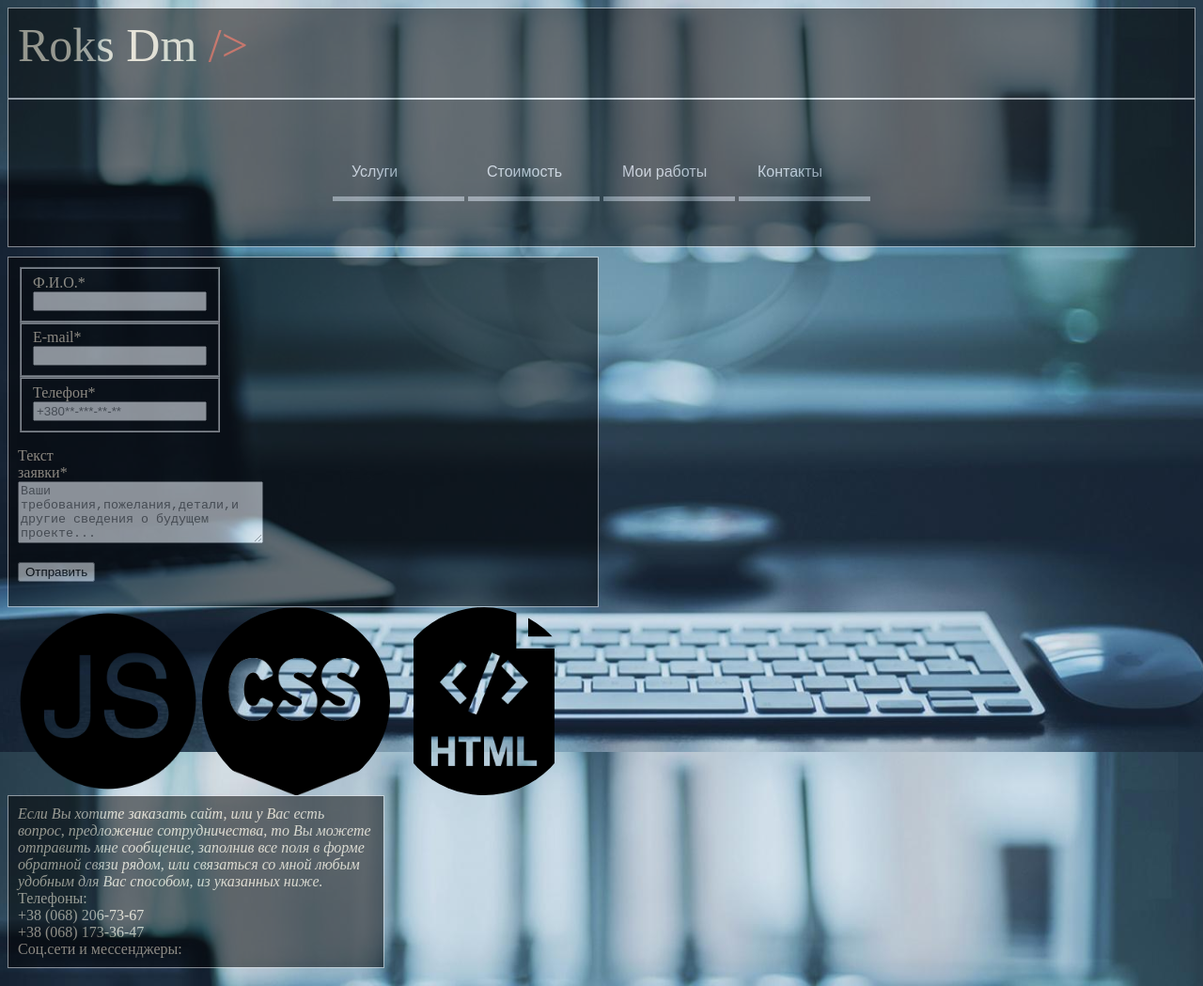
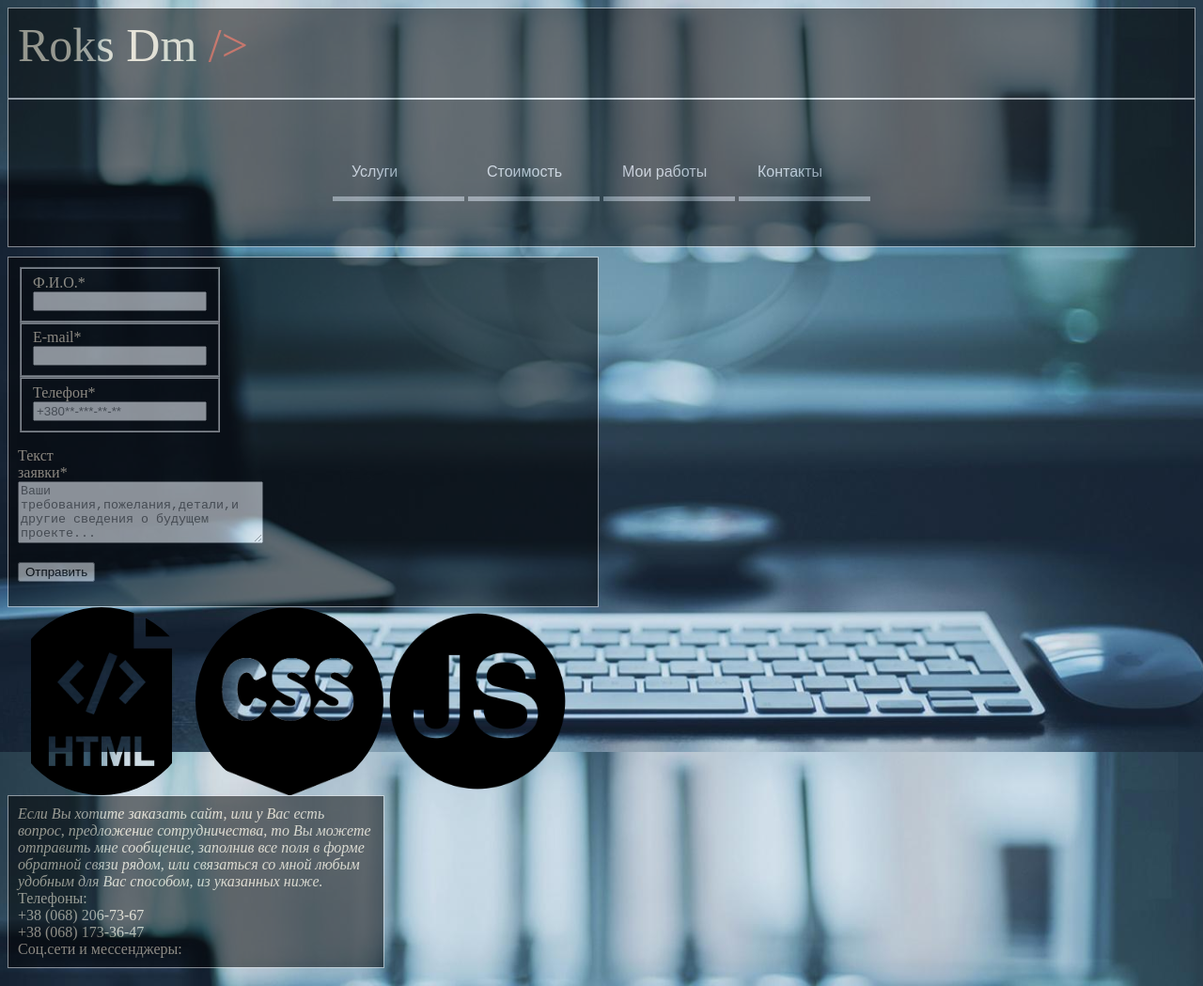
Before and after one commit to roksanadm/index0, a plain HTML site: page index.html in a window 1280 px wide. Shown: the top 1049 px of the page at 94% size. Drawn offline with nearby package versions, Linux system fonts and the light colour scheme; files whose address does not match are found by name.

Commit message:
масштабирование

```diff
--- a/index.html
+++ b/index.html
@@ -2,7 +2,7 @@
 <html lang="ru">
 <head>
     <meta charset="utf-8">
-    <meta name="viewport" content="width=device-width, initial-scale=1.0">
+    <meta name="viewport" content="width=device-width, initial-scale=0.5, maximum-scale=0.5, user-scalable=yes">
 
     <script type="text/javascript"src="http://ajax.googleapis.com/ajax/libs/jquery/3.4.1/jquery.min.js flex-wrap: wrap-reverse;
     "></script>
--- a/style.css
+++ b/style.css
@@ -100,14 +100,14 @@ content{
 
 
 .imgizi{
-float: right;
+float: left;
 width: 48%;
 
 }
 
 
     .izi{
-        float: right;
+        float: left;
         display: grid;
         width: 200px;
         height: 200px;
```
